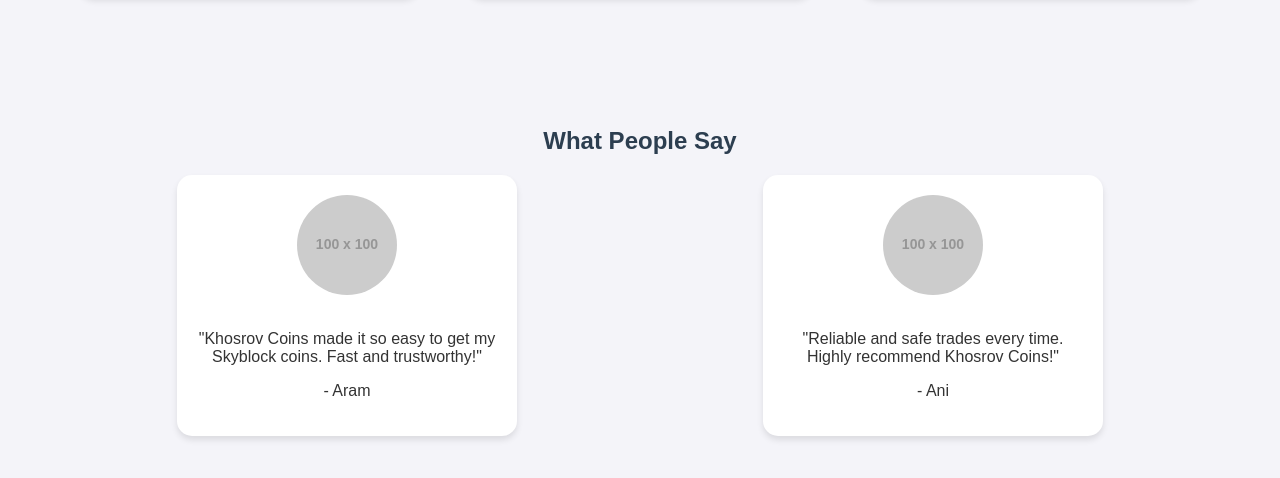
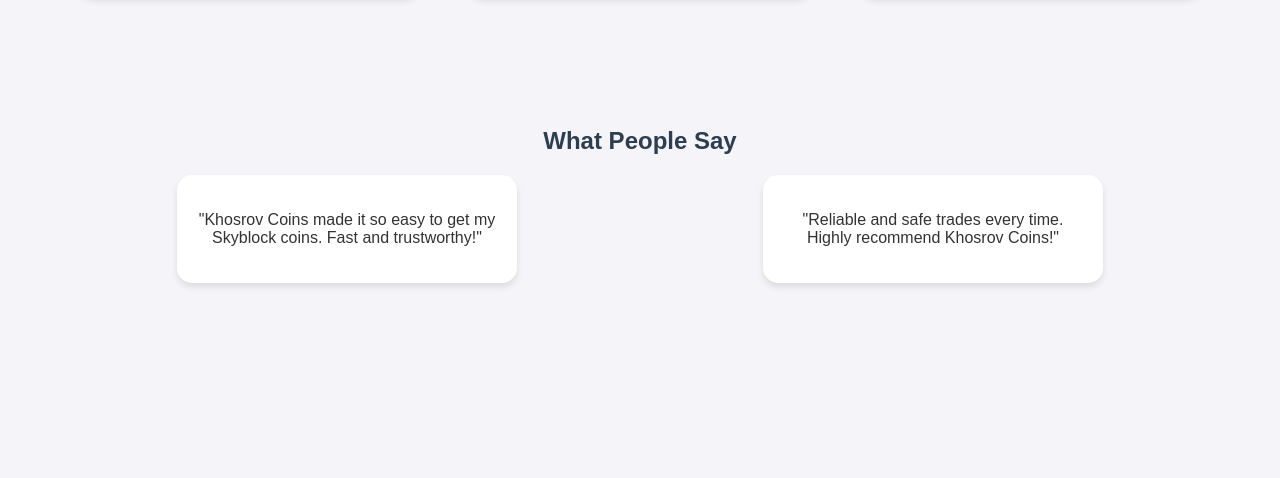
Before and after one commit to Unblonded/khosrov, a plain HTML site: page index.html in a window 1280 px wide. Shown: the part 1818-2296 px from the top of the page. After the commit the page ends 2151 px from the top, so only its background shows below. Drawn offline with Linux system fonts and the light colour scheme; placeholder pictures from the web are drawn by us.

Commit message:
Update index.html

```diff
--- a/index.html
+++ b/index.html
@@ -85,14 +85,14 @@
             <h2>What People Say</h2>
             <div class="testimonials">
                 <div class="testimonial">
-                    <img src="https://via.placeholder.com/100" alt="Aram">
+<!--                     <img src="https://via.placeholder.com/100" alt="Aram"> -->
                     <p>"Khosrov Coins made it so easy to get my Skyblock coins. Fast and trustworthy!"</p>
-                    <p>- Aram</p>
+<!--                     <p>- Aram</p> -->
                 </div>
                 <div class="testimonial">
-                    <img src="https://via.placeholder.com/100" alt="Ani">
+<!--                     <img src="https://via.placeholder.com/100" alt="Ani"> -->
                     <p>"Reliable and safe trades every time. Highly recommend Khosrov Coins!"</p>
-                    <p>- Ani</p>
+<!--                     <p>- Ani</p> -->
                 </div>
             </div>
         </div>
```
